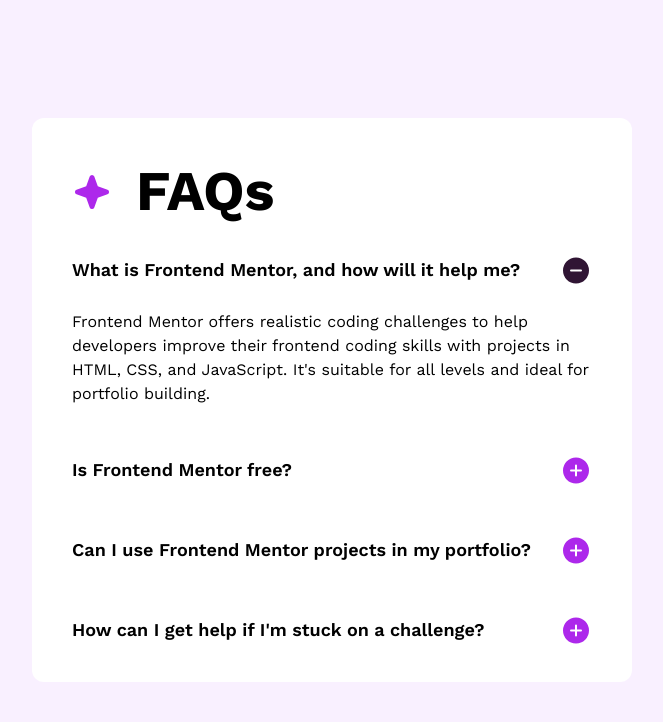
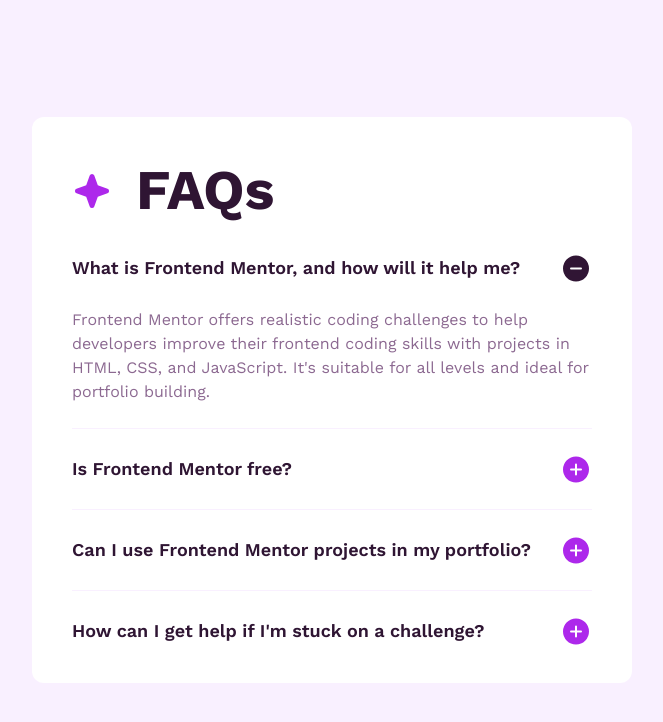
Before and after one commit to AGutierrezR/faq-accordion, a website built with Vite: page index.html in a window 1280 px wide. Shown: the whole page, without its empty margins (308-971 px from the left). Built offline with nearby package versions, Linux system fonts and the light colour scheme.

Commit message:
Add text color detail and border

```diff
--- a/index.html
+++ b/index.html
@@ -13,16 +13,16 @@
   <main class="grow flex flex-col justify-center">
     <div class="wrapper relative">
       <div class="p-6 pb-1 bg-white rounded-lg max-w-[37.5rem] mx-auto lg:p-10 lg:pb-3 lg:rounded-xl">
-        <h1 class="cluster">
+        <h1 class="cluster text-dark-purple">
           <svg aria-hidden="true" class="w-6 h-6 lg:w-10 lg:h-10">
             <use xlink:href="#:star" />
           </svg>
           <span>FAQs</span>
         </h1>
 
-        <div class="mt-1">
+        <div class="mt-1 owl:border-t owl:border-t-light-pink">
           <div class="details">
-            <h2>
+            <h2 class="text-dark-purple hover:text-light-purple">
               <button class="inherit repel w-full py-5 lg:py-6" data-nowrap>
                 <span>What is Frontend Mentor, and how will it help me?</span>
                 <svg aria-hidden="true" class="w-8 h-8 shrink-0">
@@ -30,7 +30,7 @@
                 </svg>
               </button>
             </h2>
-            <div class="pt-1 pb-5 lg:pt-0 lg:pb-6">
+            <div class="pt-1 pb-5 lg:pt-0 lg:pb-6 text-grayish-purple">
               Frontend Mentor offers realistic coding challenges to help developers improve their
               frontend coding skills with projects in HTML, CSS, and JavaScript. It's suitable for
               all levels and ideal for portfolio building.
@@ -38,7 +38,7 @@
           </div>
 
           <div class="details">
-            <h2>
+            <h2 class="text-dark-purple hover:text-light-purple">
               <button class="inherit repel w-full py-5 lg:py-6" data-nowrap>
                 <span>Is Frontend Mentor free?</span>
                 <svg aria-hidden="true" class="w-8 h-8 shrink-0">
@@ -53,7 +53,7 @@
           </div>
 
           <div class="details">
-            <h2>
+            <h2 class="text-dark-purple hover:text-light-purple">
               <button class="inherit repel w-full py-5 lg:py-6" data-nowrap>
                 <span>Can I use Frontend Mentor projects in my portfolio?</span>
                 <svg aria-hidden="true" class="w-8 h-8 shrink-0">
@@ -68,7 +68,7 @@
           </div>
 
           <div class="details">
-            <h2>
+            <h2 class="text-dark-purple hover:text-light-purple">
               <button class="inherit repel w-full py-5 lg:py-6" data-nowrap>
                 <span>How can I get help if I'm stuck on a challenge?</span>
                 <svg aria-hidden="true" class="w-8 h-8 shrink-0">
--- a/src/design-tokens/colors.json
+++ b/src/design-tokens/colors.json
@@ -21,6 +21,10 @@
     {
       "name": "Dark purple",
       "value": "hsl(292, 42%, 14%)"
+    },
+    {
+      "name": "Light purple",
+      "value": "hsl(280, 84%, 54%)"
     }
   ]
 }
```
